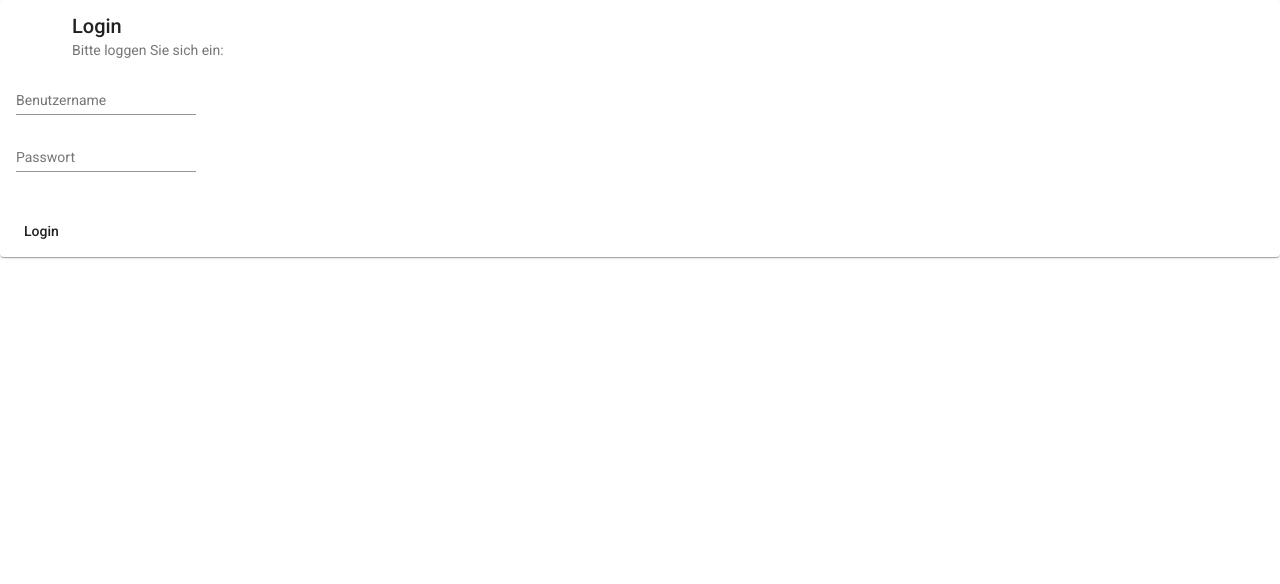
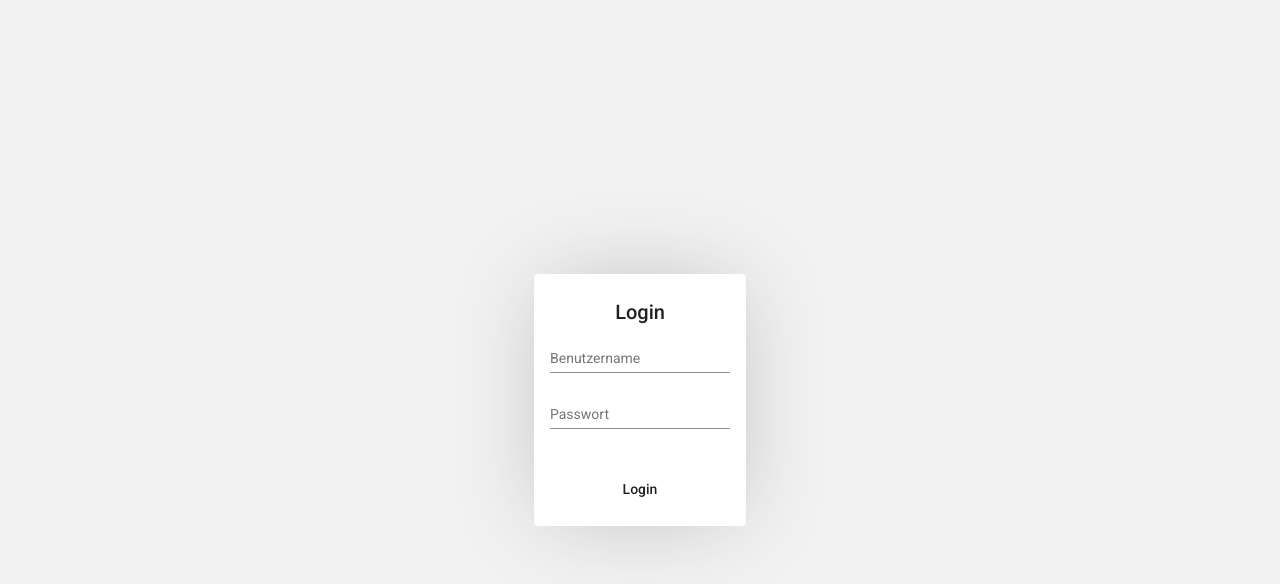
Before and after one commit to MediocreMarcel/SP, an Angular app in the folder Frontend/SPFrontend/: page /login in a window 1280 px wide. Shown: the top 584 px of the page. Built offline with nearby package versions, Linux system fonts and the light colour scheme.

Commit message:
added Login CSS

```diff
--- a/Frontend/SPFrontend/src/app/components/login/login.component.css
+++ b/Frontend/SPFrontend/src/app/components/login/login.component.css
@@ -0,0 +1,18 @@
+.loginContainer{
+  display: flex;
+  justify-content: center;
+  align-items: center;
+  height: 100%;
+  background-color: #F2F2F2;
+}
+.loginWindow{
+  height: 220px;
+  display: flex;
+  flex-direction: column;
+  flex-wrap: nowrap;
+  justify-content: center;
+  align-items: center;
+  box-shadow: 0px 0px 90px -12px rgba(189,189,189,1);
+  /*box-shadow: 2px 0px 300px 10px rgba(179,229,252,1);*/
+
+}
--- a/Frontend/SPFrontend/src/app/components/login/login.component.html
+++ b/Frontend/SPFrontend/src/app/components/login/login.component.html
@@ -1,8 +1,9 @@
-<mat-card>
+<div class="loginContainer">
+  <mat-card class="loginWindow">
     <mat-card-header>
-    <div mat-card-avatar class="example-header-image"></div>
+<!--      <div mat-card-avatar class="example-header-image"></div>-->
       <mat-card-title>Login</mat-card-title>
-    <mat-card-subtitle>Bitte loggen Sie sich ein:</mat-card-subtitle>
+<!--      <mat-card-subtitle>Bitte loggen Sie sich ein:</mat-card-subtitle>-->
     </mat-card-header>
     <mat-card-content>
       <form>
@@ -13,7 +14,8 @@
         <br/>
         <mat-form-field>
           <mat-label>Passwort</mat-label>
-        <input type="password" matInput placeholder="Passwort eingeben" [(ngModel)]="this.user.password" name="user.password"/>
+          <input type="password" matInput placeholder="Passwort eingeben" [(ngModel)]="this.user.password"
+                 name="user.password"/>
         </mat-form-field>
       </form>
     </mat-card-content>
@@ -21,3 +23,4 @@
       <button mat-button (click)="login()">Login</button>
     </mat-card-actions>
   </mat-card>
+</div>
--- a/Frontend/SPFrontend/src/app/components/login/login.component.ts
+++ b/Frontend/SPFrontend/src/app/components/login/login.component.ts
@@ -26,9 +26,7 @@ export class LoginComponent implements OnInit {
       (response) => {
         console.log('ok');
         console.log(response.body);
-        this.user = {user_id,
-                    mail: response.body[1].toString(),
-                    };
+        //this.user = {user_id, mail: response.body[1].toString(),};
       },
       (error) => {
         console.error('Falsche Benutzerdaten');
```
Lines whose indentation alone changed are shown as unchanged.
